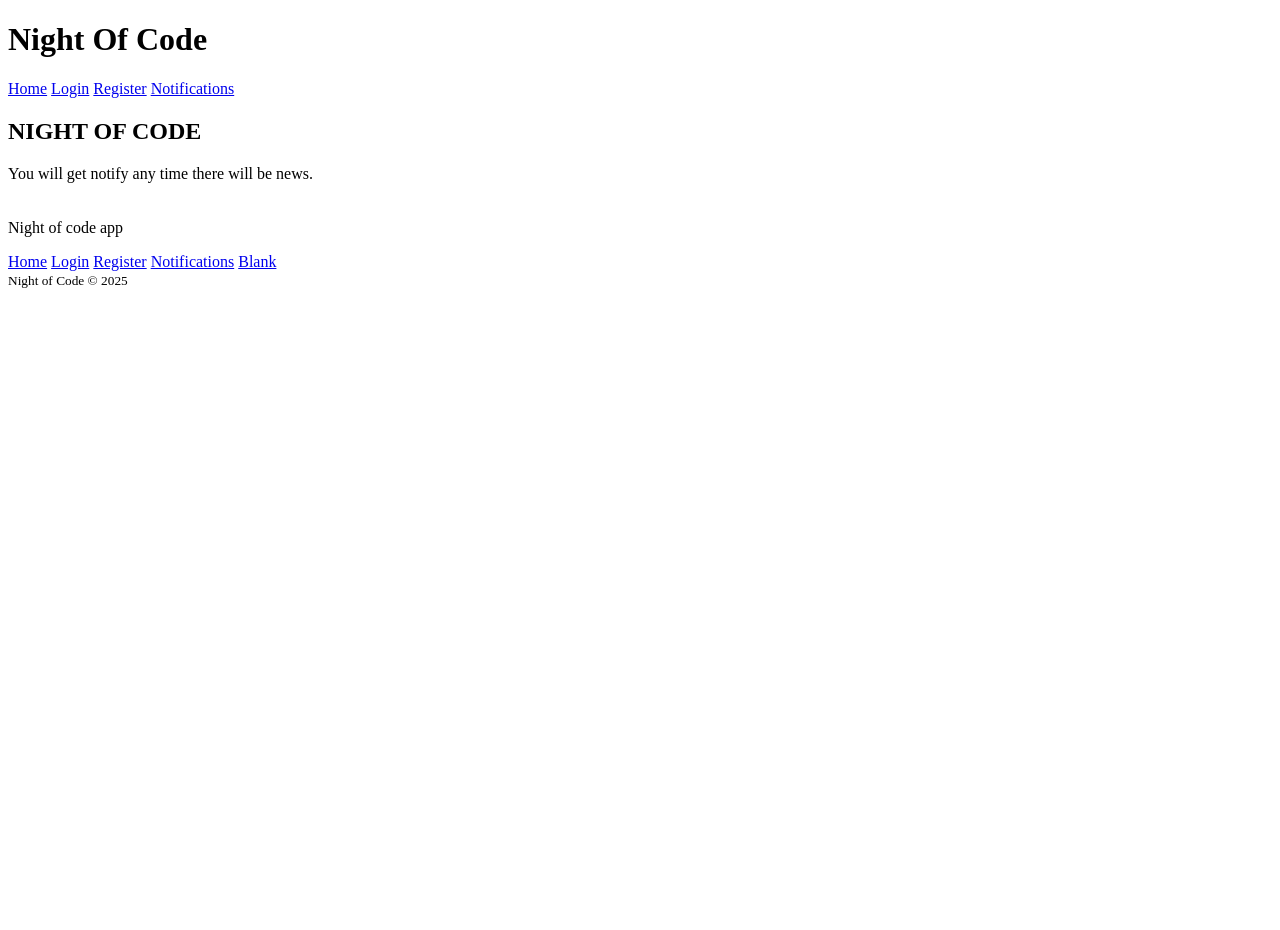
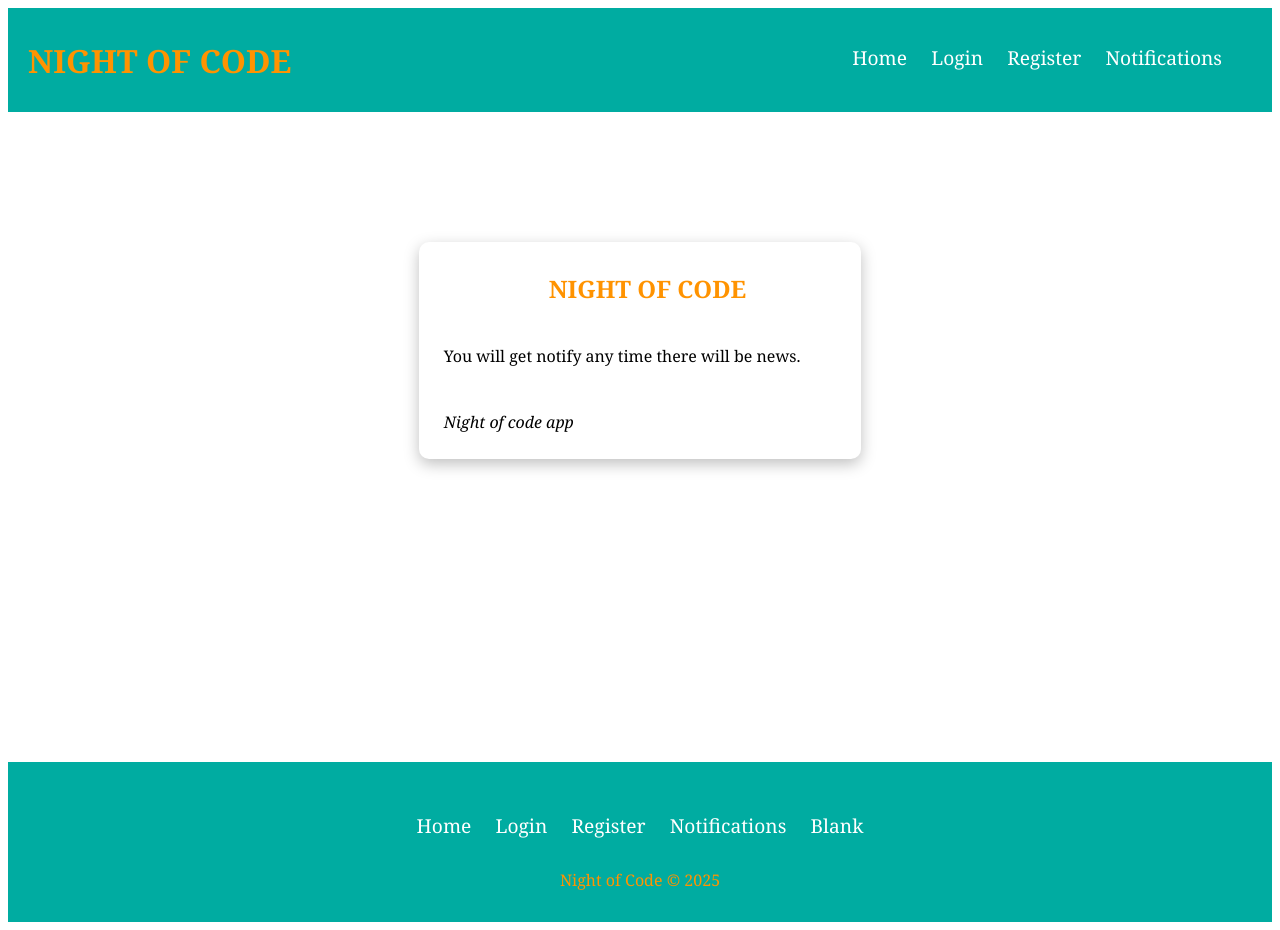
Before and after one commit to narcisseisaker/email-template, a plain HTML site: page notification-email.html in a window 1280 px wide. Before the commit the page ends 800 px from the top, so only its background shows below. Drawn offline with Linux system fonts and the light colour scheme; the site is published under a folder, as on GitHub Pages, so addresses that start at the root find nothing.

Commit message:
css path modified on all pages

```diff
--- a/notification-email.html
+++ b/notification-email.html
@@ -3,8 +3,8 @@
 <head>
     <meta charset="UTF-8">
     <meta name="viewport" content="width=device-width, initial-scale=1.0">
-    <link rel="stylesheet" href="/assets/stylesheets/notification.css">
-    <link rel="stylesheet" href="/assets/stylesheets/style.css">
+    <link rel="stylesheet" href="assets/stylesheets/notification.css">
+    <link rel="stylesheet" href="assets/stylesheets/style.css">
     <title>Welcome Register Email</title>
 </head>
 <body>
```
Also changed, not shown: index.html (+1 -1 lines), welcome-login.html (+2 -2 lines), welcome-register.html (+2 -2 lines).
